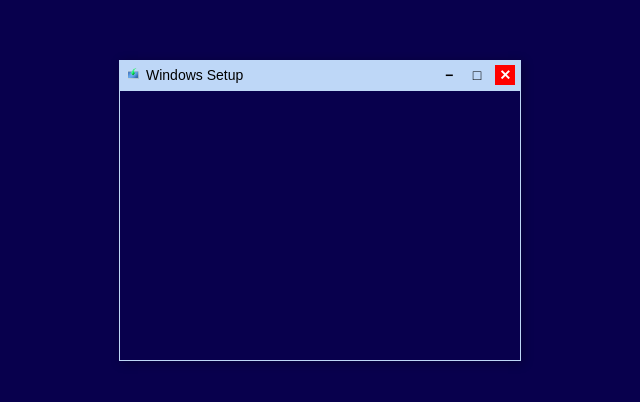
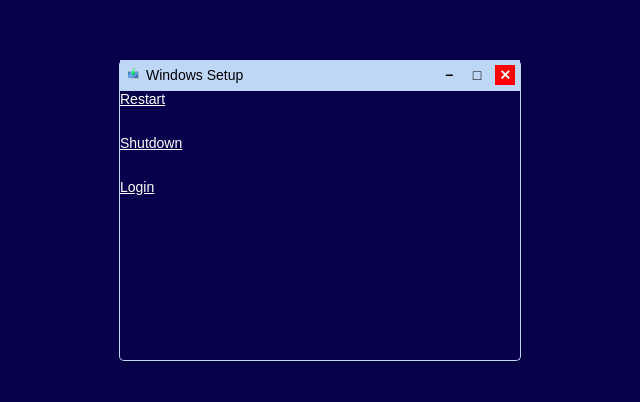
Before and after one commit to XPDevs/Windows10, a plain HTML site: page setup/setup.html in a window 1280 px wide. Shown: the part 190-592 px from the top of the page, without its empty margins (320-960 px from the left). Drawn offline with Linux system fonts and the light colour scheme.

Commit message:
Update setup.html

```diff
--- a/setup/setup.html
+++ b/setup/setup.html
@@ -14,7 +14,7 @@
       margin: 0;
     }
 
-    .window {
+.window {
       width: 400px;
       height: 300px;
       background-color: #08004d; /* Same background as the body */
@@ -24,6 +24,7 @@
       box-shadow: 2px 2px 10px rgba(0, 0, 0, 0.3);
       position: absolute;
       cursor: move;
+      border-radius: 5px; /* Slightly curved edges like Windows 7 */
     }
 
     .title-bar {
@@ -147,6 +148,15 @@
     .window:active {
       border-color: #888;
     }
+.content a {
+  background-color: #08004d; /* Same as window background */
+  color: white;
+  display: flex;
+  font-family: Arial, sans-serif;
+  font-size: 14px;
+margin-bottom: 10px;
+}
+
   </style>
 </head>
 <body>
@@ -162,7 +172,12 @@
     </div>
 
     <!-- Window content -->
-    <div class="content"></div>
+<div class="content">
+  <a href="../end/rest.html">Restart</a><br>
+  <a href="../end/shut.html">Shutdown</a><br>
+  <a href="../login/login.html">Login</a>
+</div>
+
 
     <!-- Resize Handles -->
     <div class="resize-handle resize-tl"></div>
```
